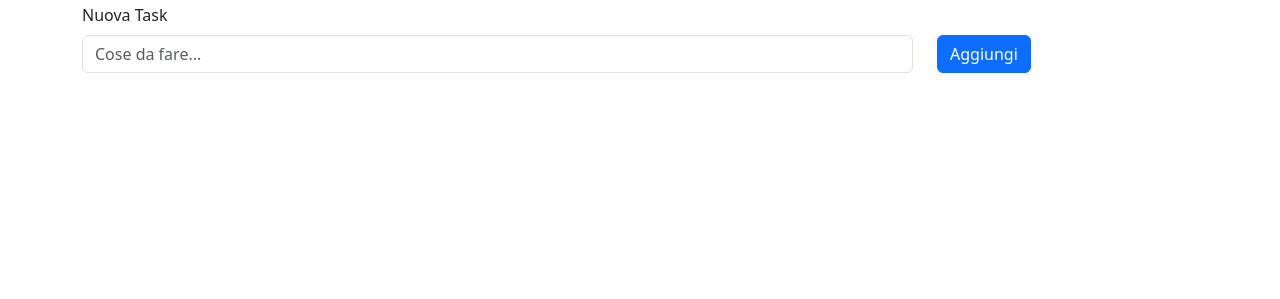
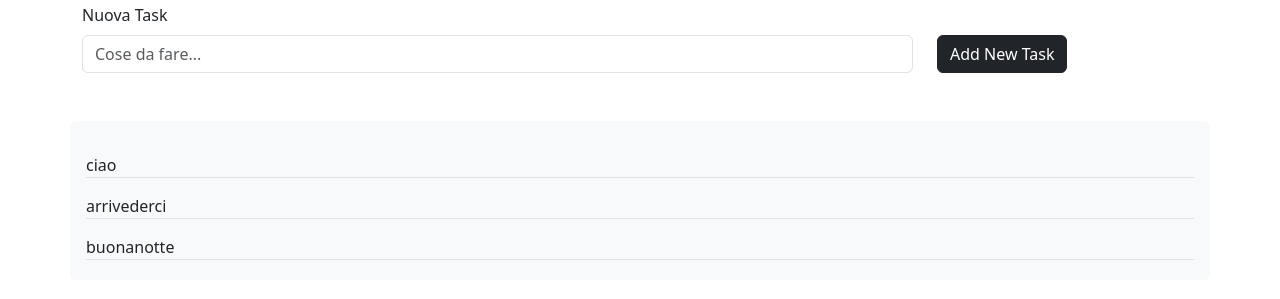
Before and after one commit to MassimoRomano/vue-todolist, a plain HTML site: page index.html in a window 1280 px wide. Shown: the part 53-352 px from the top of the page. Drawn offline with nearby package versions, Linux system fonts and the light colour scheme.

Commit message:
add stamp task in dom

```diff
--- a/assets/main.js
+++ b/assets/main.js
@@ -25,5 +25,15 @@ createApp({
                 }
             ]
         }
+    },
+
+    methods: {
+        /* funzione per aggiungere le task alla dom */
+        addTask() {
+            this.newTask.push({ ...this.newTodo });
+            this.tasks.unshift(this.newTask)
+            this.newTask = ''
+        },
+
     }
-})
+}).mount('#app')
--- a/index.html
+++ b/index.html
@@ -38,8 +38,17 @@
               />
             </div>
             <div class="col-3">
-              <button class="btn btn-primary" @click="addTask">Aggiungi</button>
+              <button class="btn btn-dark" @click="addTask">Add New Task</button>
             </div>
+            <div class="bg-light text-dark rounded p-3 mt-5">
+                <div class="pb-1 d-flex flex-column">
+                  <div
+                    v-for="(task, index) in tasks"
+                    class="d-flex justify-content-between border-bottom mt-3"
+                  >
+                  {{ task.text }}
+                  </div>
+                </div>
           </div>
         </main>
       </div>
```
